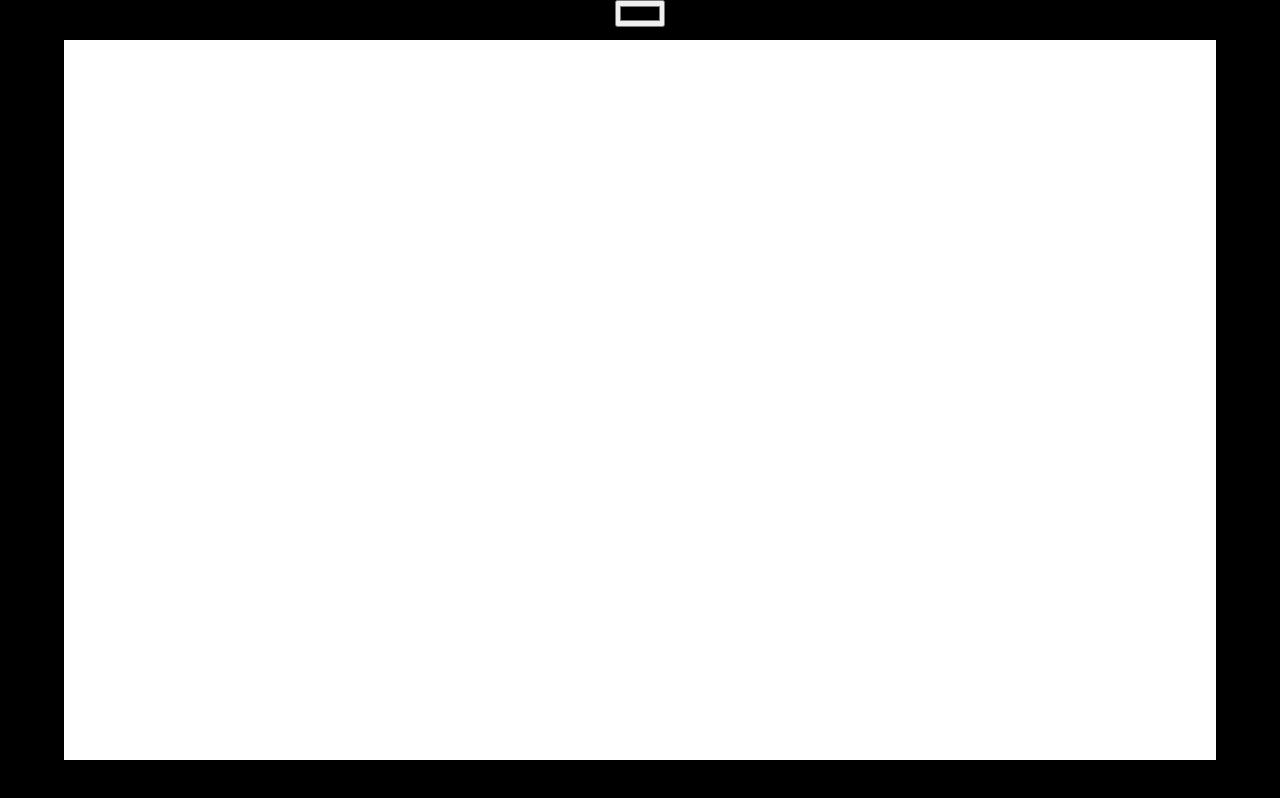
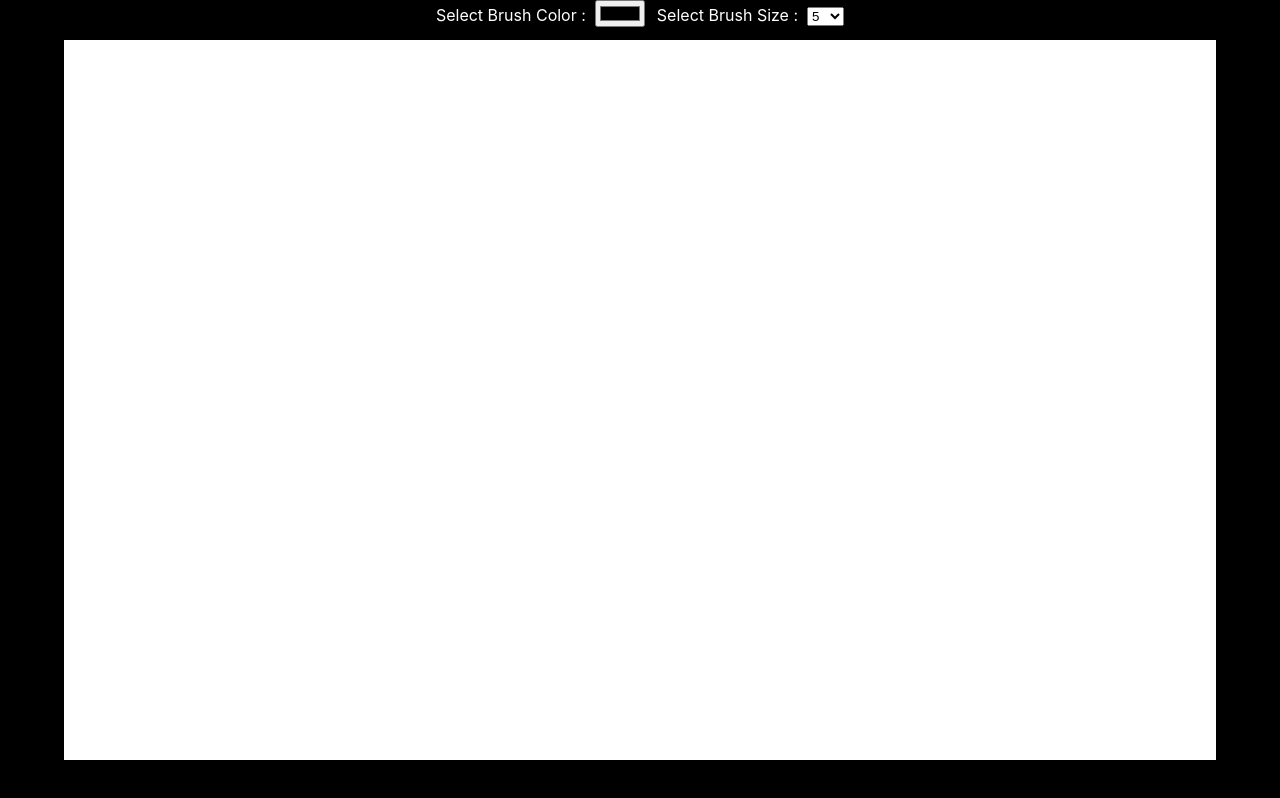
Before and after one commit to GaboGomezT/colab-whiteboard-tool, a React (Create React App) app in the folder frontend/: page / in a window 1280 px wide. Built offline with nearby package versions, Linux system fonts and the light colour scheme; no server answers.

Commit message:
improved container class

```diff
--- a/frontend/src/components/container/Container.jsx
+++ b/frontend/src/components/container/Container.jsx
@@ -3,25 +3,63 @@
 
 import "./style.css";
 
-class Container extends React.Component
-{
-    constructor(props){
+class Container extends React.Component {
+  constructor(props) {
     super(props);
+
+    this.state = {
+      color: "#000000",
+      size: "5",
+    };
   }
 
-    render(){
+  changeColor(params) {
+    this.setState({
+      color: params.target.value,
+    });
+  }
+
+  changeSize(params) {
+    this.setState({
+      size: params.target.value,
+    });
+  }
+
+  render() {
     return (
       <div className="container">
+        <div class="tools-section">
           <div className="color-picker-container">
-                    <input type="color" />
+            Select Brush Color : &nbsp;
+            <input
+              type="color"
+              value={this.state.color}
+              onChange={this.changeColor.bind(this)}
+            />
+          </div>
+
+          <div className="brushsize-container">
+            Select Brush Size : &nbsp;
+            <select
+              value={this.state.size}
+              onChange={this.changeSize.bind(this)}
+            >
+              <option> 5 </option>
+              <option> 10 </option>
+              <option> 15 </option>
+              <option> 20 </option>
+              <option> 25 </option>
+              <option> 30 </option>
+            </select>
+          </div>
         </div>
 
         <div className="board-container">
-                    <Board></Board>
+          <Board color={this.state.color} size={this.state.size}></Board>
         </div>
       </div>
-        )
+    );
   }
 }
 
-export default Container
+export default Container;
--- a/frontend/src/components/container/style.css
+++ b/frontend/src/components/container/style.css
@@ -6,6 +6,18 @@
 }
 
 .color-picker-container {
+    text-align: center;
+    display: inline;
+    color: white;
+}
+
+.brushsize-container {
+    display: inline;
+    color: white;
+    margin-left: 12px;
+}
+
+.tools-section {
     text-align: center;
 }
 
```
Lines whose indentation alone changed are shown as unchanged.
